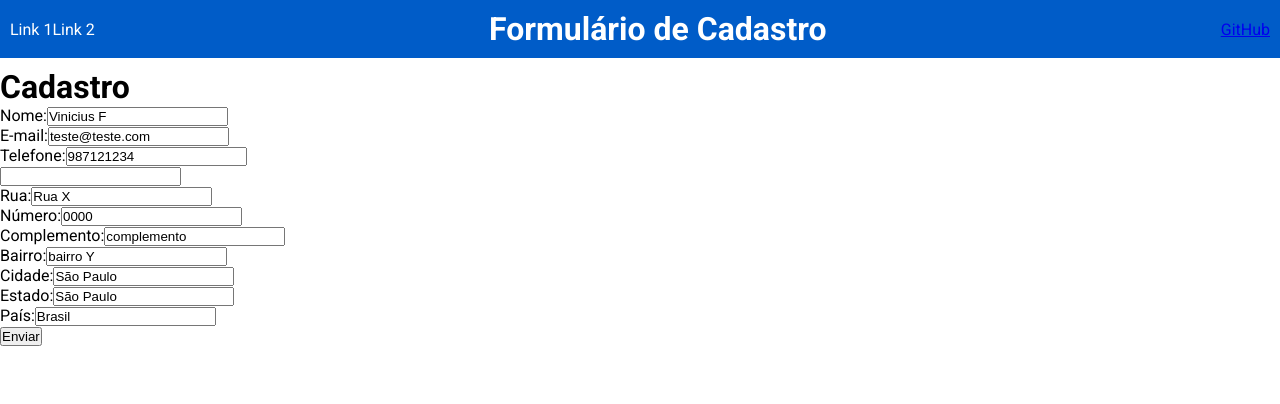
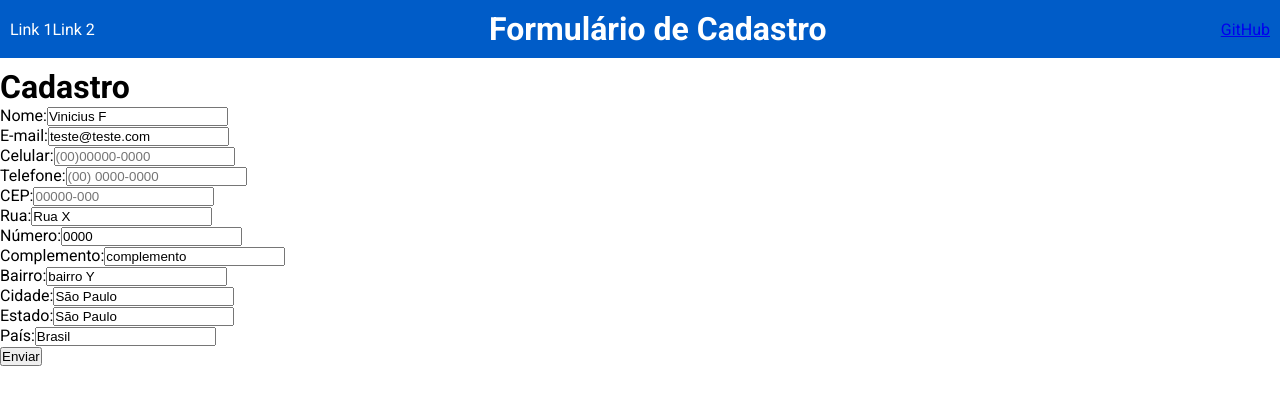
Before and after one commit to BrunoPdOliveir4/ProjetoForm, a React (Create React App) app: page /register in a window 1280 px wide. Shown: the top 404 px of the page. Built offline with nearby package versions, Linux system fonts and the light colour scheme.

Commit message:
validacao regex

```diff
--- a/src/components/DefaultInput/DefaultInput.jsx
+++ b/src/components/DefaultInput/DefaultInput.jsx
@@ -1,11 +1,11 @@
-/* eslint-disable linebreak-style */
 /* eslint-disable jsx-a11y/label-has-associated-control */
+/* eslint-disable max-len */
 const DefaultInput = ({
-  name, onChange, value, type, maxLength, label,
+  name, onChange, onBlur, value, type, label, required, placeholder, minLength,
 }) => (
   <div>
     <label htmlFor={label}>{label}</label>
-    <input name={name} onChange={onChange} value={value} type={type} maxLength={maxLength} />
+    <input name={name} onChange={onChange} onBlur={onBlur} value={value} type={type} required={required} placeholder={placeholder} minLength={minLength} />
   </div>
 );
 
--- a/src/pages/Register.page.jsx
+++ b/src/pages/Register.page.jsx
@@ -1,16 +1,35 @@
+/* eslint-disable react/jsx-props-no-spreading */
 import { Controller, useForm } from 'react-hook-form';
 import { useDispatch } from 'react-redux';
 import { useNavigate } from 'react-router-dom';
+import { useState } from 'react';
 import DefaultInput from '../components/DefaultInput';
+import { clientActions } from '../store/modules/client';
 import Header from '../components/Header/Header';
-import { clientActions } from '../store/modules/client';
+
+const maskCel = (value) => value
+  .replace(/\D/g, '')
+  .replace(/(\d{2})(\d)/, '($1) $2')
+  .replace(/(\d{5})(\d)/, '$1-$2')
+  .replace(/(-\d{4})(\d+?)$/, '$1');
+
+const maskPhone = (value) => value
+  .replace(/\D/g, '')
+  .replace(/(\d{2})(\d{1-9})/, '($1) $2')
+  .replace(/(\d{4})(\d)/, '$1-$2')
+  .replace(/(-\d{4})(\d+?)$/, '$1');
+
+const maskCep = (value) => value
+  .replace(/\D/g, '')
+  .replace(/(\d{5})(\d)/, '$1-$2')
+  .replace(/(-\d{3})(\d+?)$/, '$1');
 
 const RegisterPage = () => {
   const navigate = useNavigate();
   const dispatch = useDispatch();
 
   const {
-    register, handleSubmit, setValue, setFocus, control,
+    handleSubmit, setValue, setFocus, control,
   } = useForm({
     defaultValues: {
       nome: 'Vinicius F',
@@ -27,18 +46,21 @@ const RegisterPage = () => {
     },
   });
 
-  const onSubmit = (e) => {
+  const onSubmit = (data) => {
     const {
-      name, email, tel, cep, rua, numero, complemento, bairro, cidade, estado, pais,
-    } = e;
+      name, email, cel, tel, cep, rua, numero, complemento, bairro, cidade, estado, pais,
+    } = data;
     // eslint-disable-next-line max-len
-    dispatch(clientActions.setClient(name, email, tel, cep, rua, numero, complemento, bairro, cidade, estado, pais));
+    dispatch(clientActions.setClient(name, email, cel, tel, cep, rua, numero, complemento, bairro, cidade, estado, pais));
     navigate('/');
   };
+  const [tel, setPhone] = useState('');
+  const [cel, setCel] = useState('');
+  const [cep, setCep] = useState('');
 
   const checkCEP = (e) => {
-    const cep = e.target.value.replace(/\D/g, '');
-    fetch(`https://viacep.com.br/ws/${cep}/json/`).then((res) => res.json()).then((data) => {
+    const codigoPostal = e.target.value.replace(/\D/g, '');
+    fetch(`https://viacep.com.br/ws/${codigoPostal}/json/`).then((res) => res.json()).then((data) => {
       // register({ name: 'address', value: data.logradouro });
       setValue('rua', data.logradouro);
       setValue('bairro', data.bairro);
@@ -47,7 +69,6 @@ const RegisterPage = () => {
       setFocus('numero');
     });
   };
-
   return (
     <>
       <Header />
@@ -76,25 +97,40 @@ const RegisterPage = () => {
           />
           <Controller
             control={control}
-            name="tel"
+            name="cel"
             render={({ field }) => {
-              const { name, onChange, value } = field;
+              const { name } = field;
               return (
-                <DefaultInput name={name} onChange={onChange} value={value} type="number" label="Telefone:" />
+                <DefaultInput name={name} onChange={(e) => setCel(maskCel(e.target.value))} value={cel} label="Celular:" minLength={15} placeholder="(00)00000-0000" required />
               );
             }}
           />
           <Controller
             control={control}
-            name="cep"
+            name="tel"
             render={({ field }) => {
               const { name } = field;
               return (
-                // eslint-disable-next-line react/jsx-props-no-spreading
-                <input name={name} type="number" {...register('cep')} onBlur={checkCEP} label="CEP:" />
+                <DefaultInput name={name} onChange={(e) => setPhone(maskPhone(e.target.value))} value={tel} label="Telefone:" minLength={14} placeholder="(00) 0000-0000" />
               );
             }}
           />
+          <div>
+            <Controller
+              control={control}
+              name="cep"
+              render={({ field }) => {
+                const { name } = field;
+                return (
+                  // eslint-disable-next-line jsx-a11y/label-has-associated-control
+                  <label>
+                    CEP:
+                    <input name={name} onChange={(e) => setCep(maskCep(e.target.value))} onBlur={checkCEP} value={cep} minLength={9} placeholder="00000-000" />
+                  </label>
+                );
+              }}
+            />
+          </div>
           <Controller
             control={control}
             name="rua"
```
